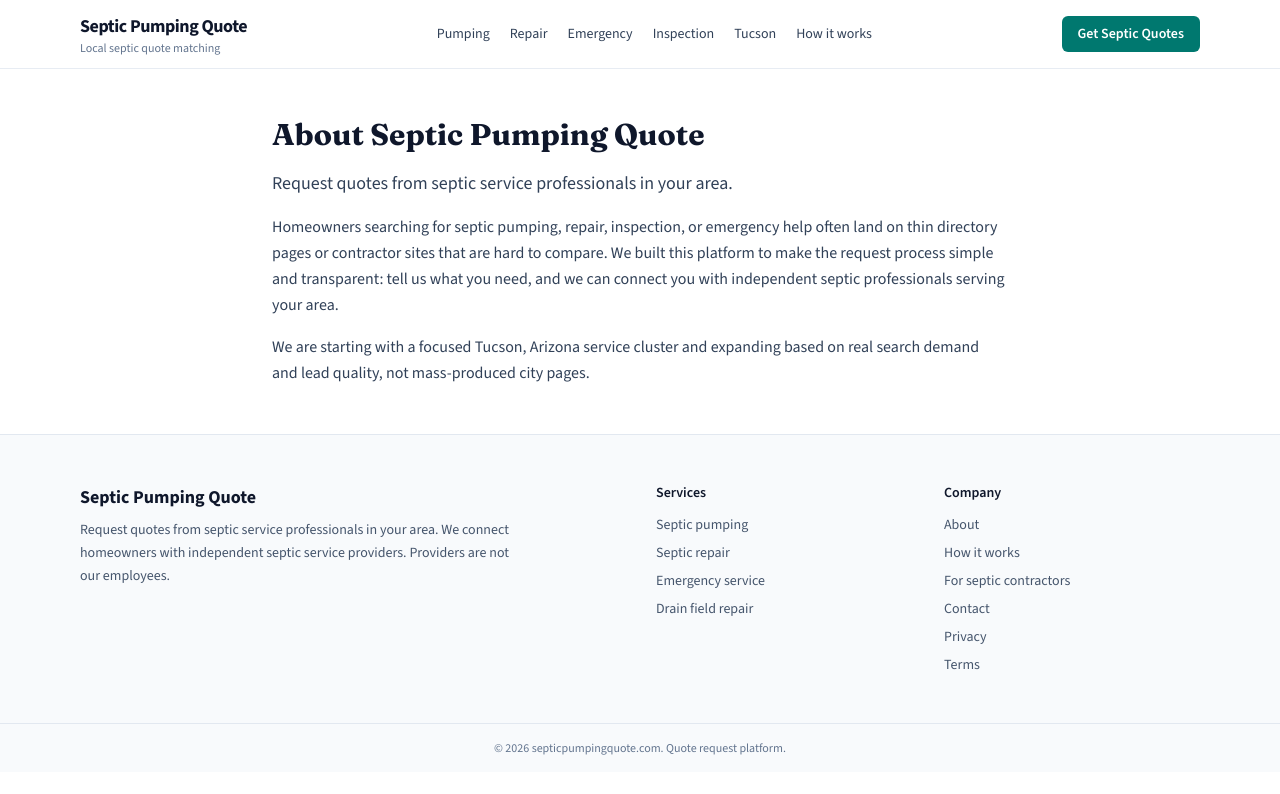
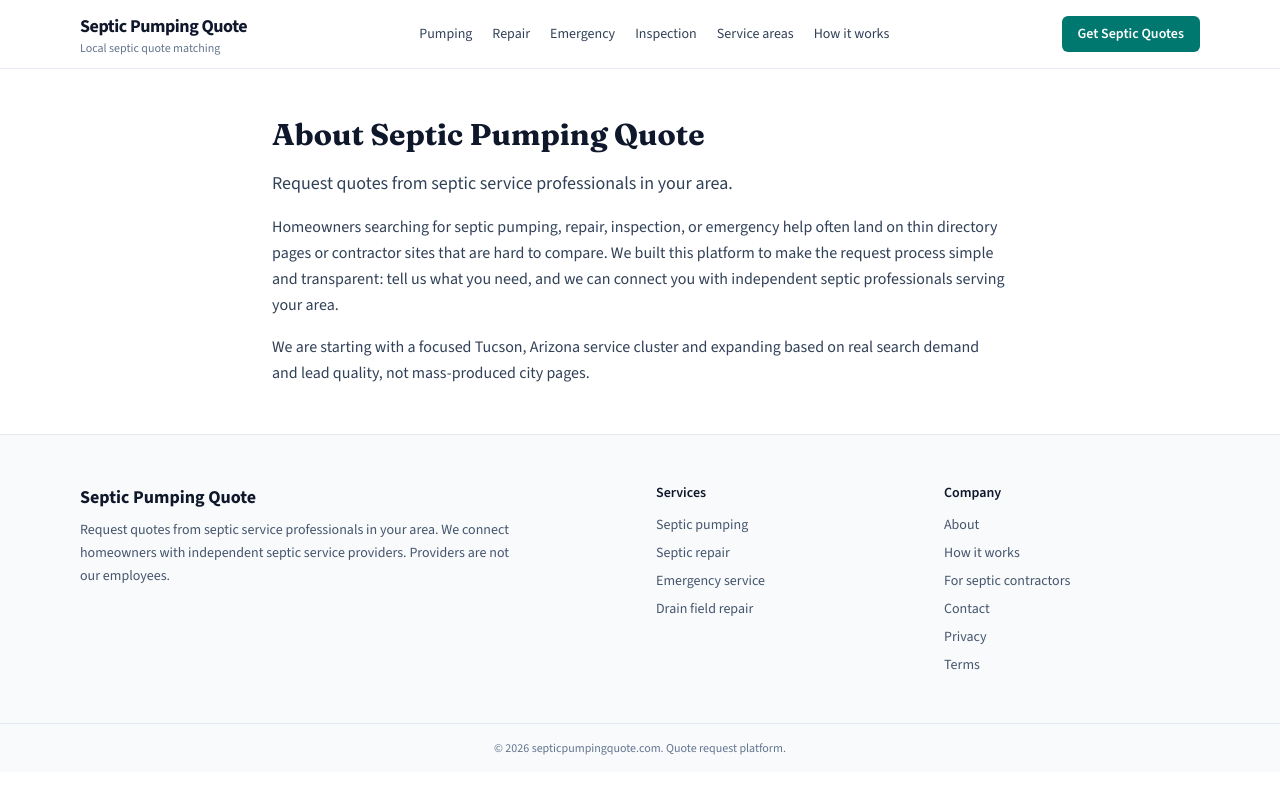
Before and after one commit to golfsum/septicpumpingquote, a Next.js app: page /about in a window 1280 px wide. Shown: the top 794 px of the page. Built offline with nearby package versions, Linux system fonts and the light colour scheme; no server answers.

Commit message:
Link service area hub from primary navigation

```diff
--- a/src/components/layout/Header.tsx
+++ b/src/components/layout/Header.tsx
@@ -6,7 +6,7 @@ const nav = [
   { href: "/septic-repair", label: "Repair" },
   { href: "/emergency-septic-service", label: "Emergency" },
   { href: "/septic-inspection", label: "Inspection" },
-  { href: "/az/tucson", label: "Tucson" },
+  { href: "/service-areas", label: "Service areas" },
   { href: "/how-it-works", label: "How it works" },
 ];
 
```
